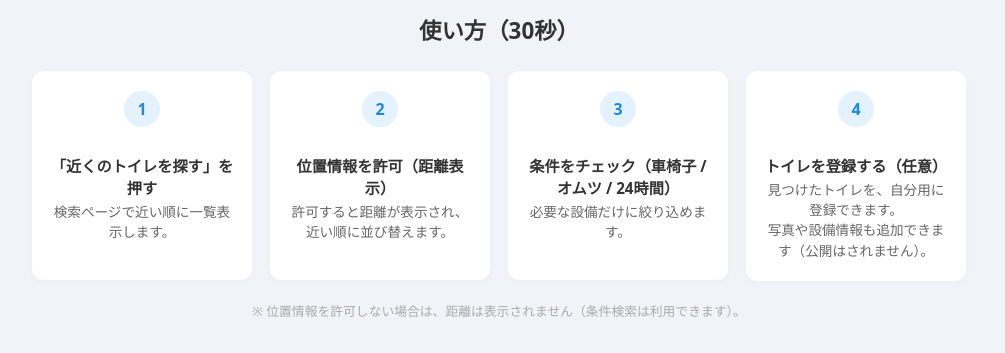
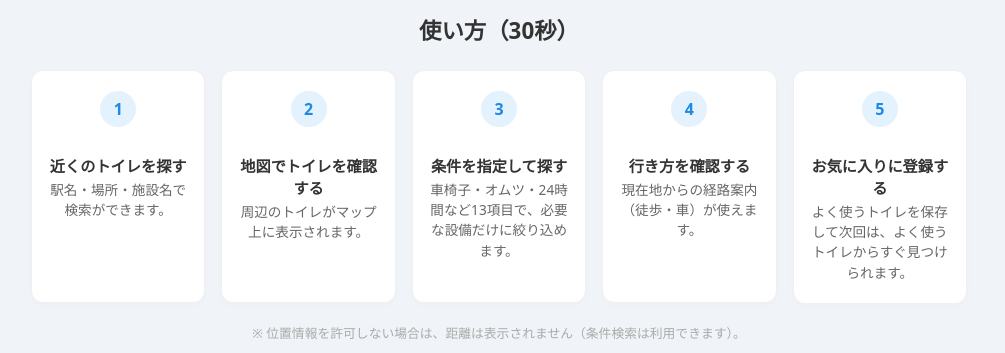
Before and after one commit to tao0524/imatoilet, a React (Vite) app in the folder toilet-frontend/: page / in a window 1280 px wide. Shown: the part 830-1183 px from the top of the page, without its empty margins (141-1146 px from the left). Built offline with nearby package versions, Linux system fonts and the light colour scheme.

Commit message:
feat: トップページの使い方セクションを5ステップに更新

```diff
--- a/toilet-frontend/src/pages/Home.jsx
+++ b/toilet-frontend/src/pages/Home.jsx
@@ -91,35 +91,40 @@ function Home() {
               <li>
                 <span className="step-num">1</span>
                 <div className="step-body">
-                  <div className="step-head">「近くのトイレを探す」を押す</div>
-                  <div className="step-text">検索ページで近い順に一覧表示します。</div>
+                  <div className="step-head">近くのトイレを探す</div>
+                  <div className="step-text">駅名・場所・施設名で検索ができます。</div>
                 </div>
               </li>
 
               <li>
                 <span className="step-num">2</span>
                 <div className="step-body">
-                  <div className="step-head">位置情報を許可（距離表示）</div>
-                  <div className="step-text">許可すると距離が表示され、近い順に並び替えます。</div>
+                  <div className="step-head">地図でトイレを確認する</div>
+                  <div className="step-text">周辺のトイレがマップ上に表示されます。</div>
                 </div>
               </li>
 
               <li>
                 <span className="step-num">3</span>
                 <div className="step-body">
-                  <div className="step-head">条件をチェック（車椅子 / オムツ / 24時間）</div>
-                  <div className="step-text">必要な設備だけに絞り込めます。</div>
+                  <div className="step-head">条件を指定して探す</div>
+                  <div className="step-text">車椅子・オムツ・24時間など13項目で、必要な設備だけに絞り込めます。</div>
                 </div>
               </li>
 
               <li>
                 <span className="step-num">4</span>
                 <div className="step-body">
-                  <div className="step-head">トイレを登録する（任意）</div>
-                  <div className="step-text">
-                    見つけたトイレを、自分用に登録できます。<br />
-                    写真や設備情報も追加できます（公開はされません）。
-                  </div>
+                  <div className="step-head">行き方を確認する</div>
+                  <div className="step-text">現在地からの経路案内（徒歩・車）が使えます。</div>
+                </div>
+              </li>
+
+              <li>
+                <span className="step-num">5</span>
+                <div className="step-body">
+                  <div className="step-head">お気に入りに登録する</div>
+                  <div className="step-text">よく使うトイレを保存して次回は、よく使うトイレからすぐ見つけられます。</div>
                 </div>
               </li>
             </ol>
```
